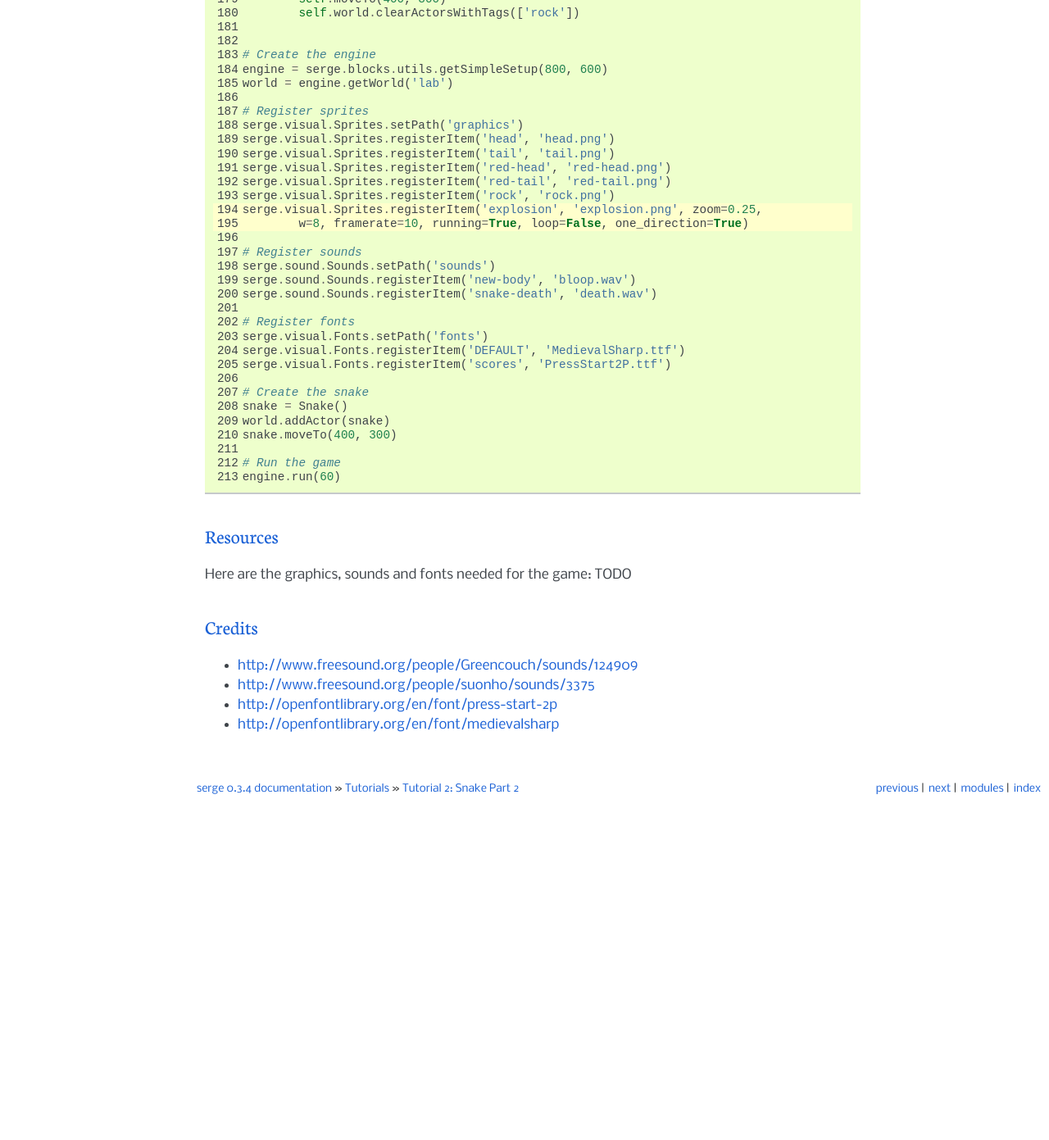
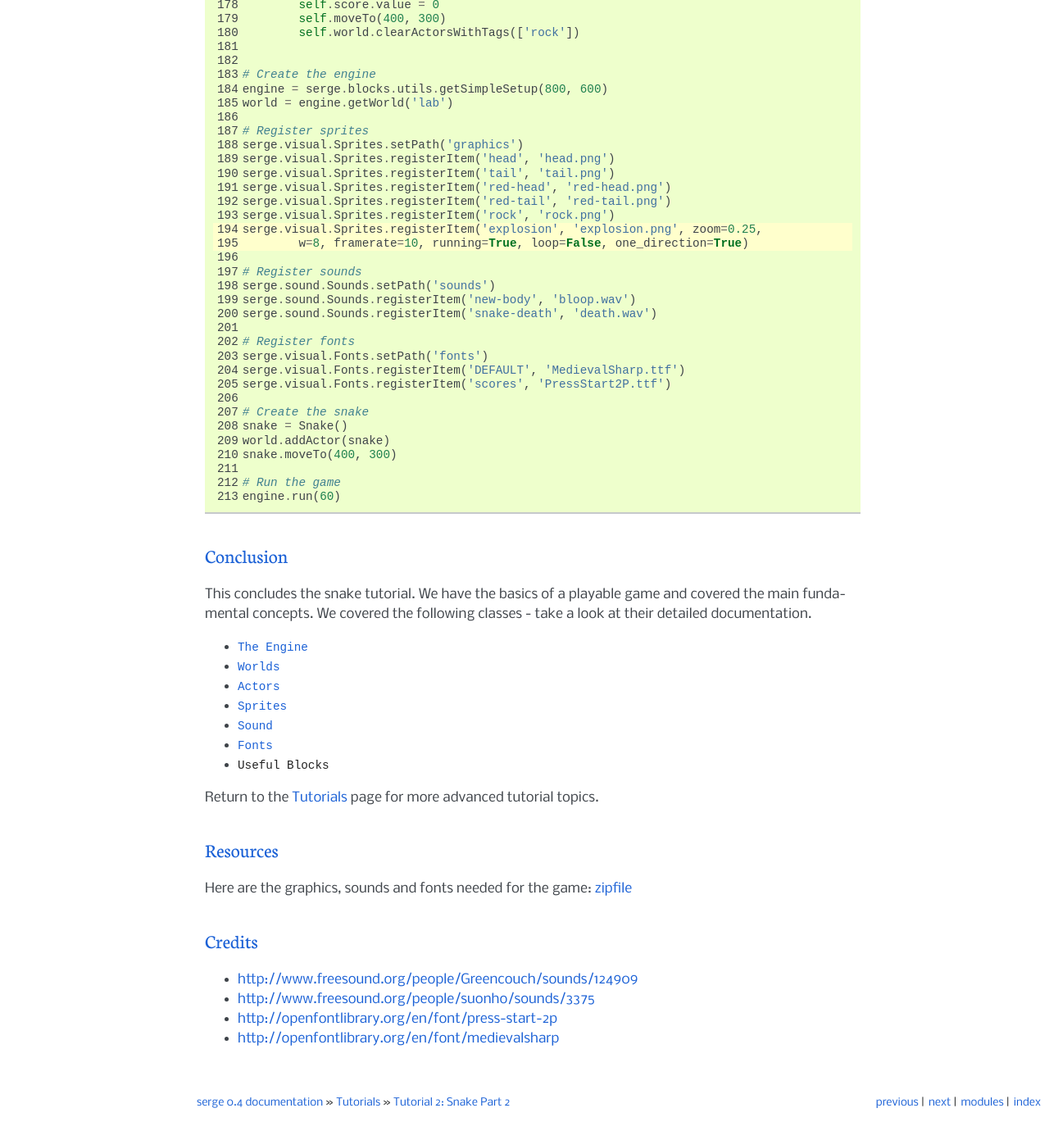
Before and after one commit to smmosquera/serge, a Sphinx documentation site: the page built from doc/tutorial-2.rst, in a window 1280 px wide and 1400 px high, scrolled down 23973 px. Shown: the top 1391 px of the window at 82% size. Built offline with Sphinx 7.4.7, drawn with Linux system fonts in a browser that asks for light colours; before the commit the page ends 24990 px from its top, so only the background shows below that; some of the changed text lies outside the part shown.

```diff
--- a/README.txt
+++ b/README.txt
@@ -79,3 +79,6 @@ What's New
     Improved text entry widget
     Keyboard now includes additional methods to help deal with entering text
     Added an L-system block to be used to generate plants, vegetation etc
+0.4
+    First stand-alone release of the engine
+    Includes documentation and two tutorials
--- a/common.py
+++ b/common.py
@@ -3,7 +3,7 @@ import traceback
 import logging
 import re
 
-version = '0.3.4.1'
+version = '0.4'
 
 #
 # Number of channels of audio - pygame default is 8 but
--- a/doc/conf.py
+++ b/doc/conf.py
@@ -53,9 +53,9 @@ copyright = u'2012, Paul Paterson'
 # built documents.
 #
 # The short X.Y version.
-version = '0.3.4'
+version = '0.4'
 # The full version, including alpha/beta/rc tags.
-release = '0.3.4'
+release = '0.4'
 
 # The language for content autogenerated by Sphinx. Refer to documentation
 # for a list of supported languages.
--- a/doc/index.rst
+++ b/doc/index.rst
@@ -6,9 +6,9 @@ Documentation Overview:
 .. toctree::
     :maxdepth: 1
 
+    tutorial
+    usefulblocks
     engineoverview
-    tutorial
-    blocks
 
 Class Structures:
 
--- a/doc/tutorial-2.rst
+++ b/doc/tutorial-2.rst
@@ -49,7 +49,7 @@ method of the actor. For example.
 
 Now the head sprite will be used.
 
-Let's add that to our code now. You can download the graphics here (TODO).
+Let's add that to our code now. You can download the graphics here (`zipfile`_).
 
 .. code-block:: python
     :linenos:
@@ -1382,10 +1382,25 @@ We want to add the animation to the screen whenever we destroy a rock. There is
     engine.run(60)
 
 
+Conclusion
+----------
+
+This concludes the snake tutorial. We have the basics of a playable game and covered the main fundamental concepts. We covered the following classes - take a look at their detailed documentation.
+
+* :py:mod:`The Engine <engine>`
+* :py:mod:`Worlds <world>`
+* :py:mod:`Actors <actor>`
+* :py:mod:`Sprites <visual>`
+* :py:mod:`Sound <sound>`
+* :py:mod:`Fonts <visual>`
+* :py:mod:`Useful Blocks <usefulblocks>`
+
+Return to the :doc:`tutorial` page for more advanced tutorial topics.
+
 Resources
 ---------
 
-Here are the graphics, sounds and fonts needed for the game: TODO
+Here are the graphics, sounds and fonts needed for the game: `zipfile`_
 
 
 Credits
@@ -1395,3 +1410,6 @@ Credits
 * http://www.freesound.org/people/suonho/sounds/3375
 * http://openfontlibrary.org/en/font/press-start-2p
 * http://openfontlibrary.org/en/font/medievalsharp
+
+
+.. _zipfile: _static/snake-tutorial.zip
--- /dev/null
+++ b/doc/usefulblocks.rst
@@ -0,0 +1,18 @@
+Useful Building Blocks
+======================
+
+The serge engine is quite small and provides the core classes needed to construct a game. When building a game it is useful to also build upon some higher level pieces such as custom actor types, UI layouts and certain behaviours like responding to user input. This functionality is collected in the various *blocks* modules.
+
+.. graphviz::
+
+    digraph foo {
+        pygame -> serge;
+        serge -> blocks;
+        blocks -> game;
+        serge -> game;
+        pygame -> game;
+    }
+
+.. toctree::
+
+    blocks
```
Also changed, not shown: 1 other file.
